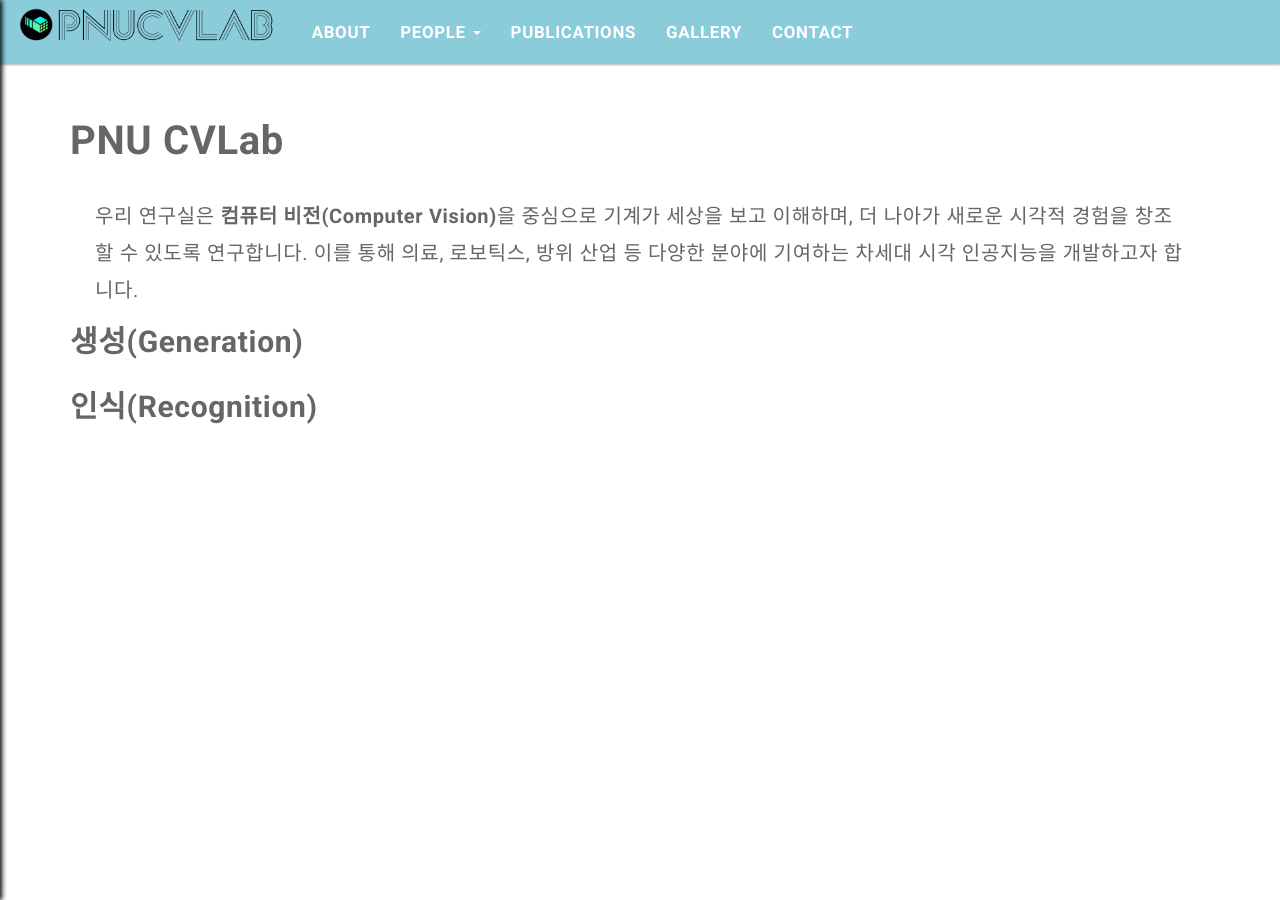
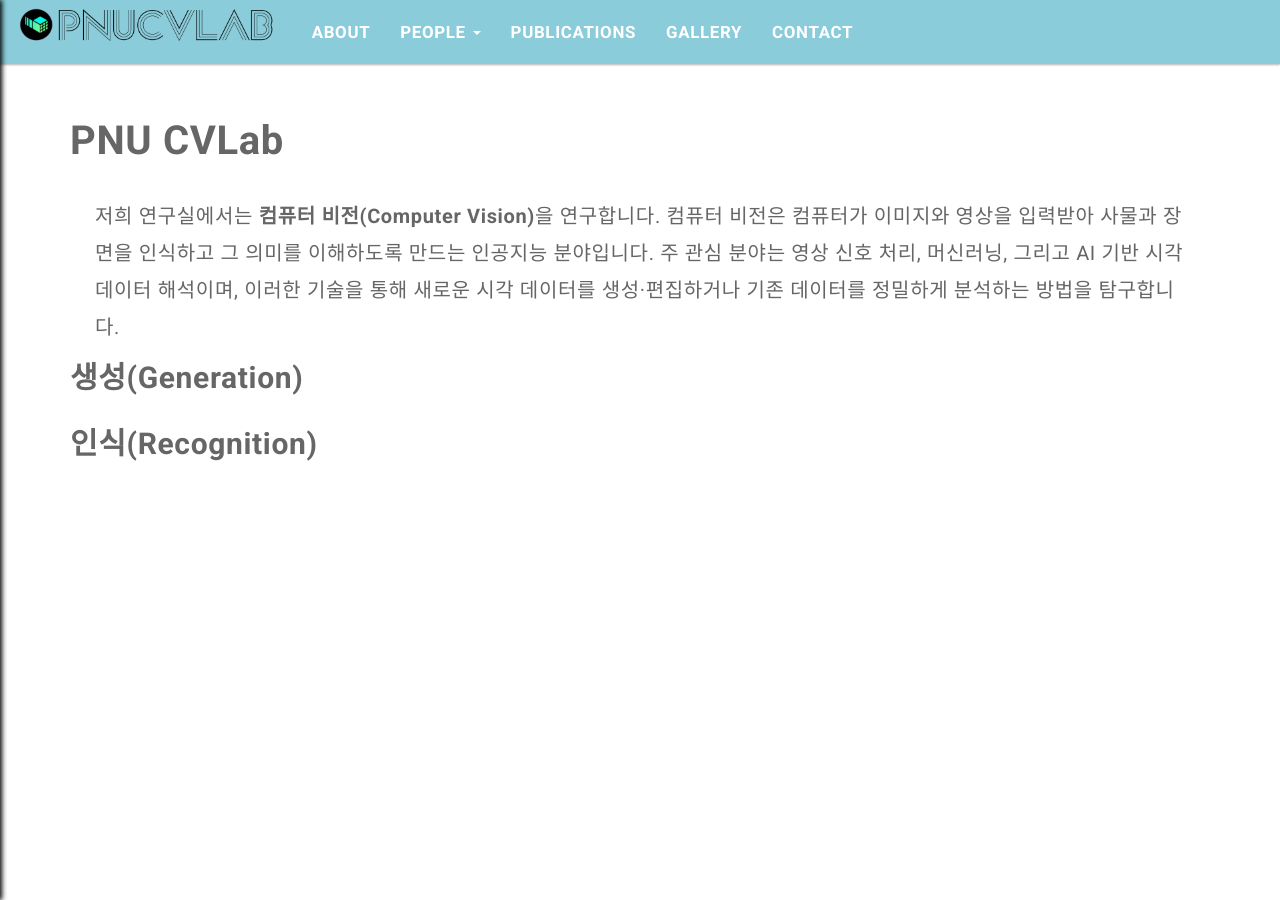
Before and after one commit to pnucvlab/pnucvlab.github.io, a Jekyll site: the page built from pages/about.html, in a window 1280 px wide. Built offline with Jekyll 4.4.1, drawn with Linux system fonts in a browser that asks for light colours.

Commit message:
add introduction

```diff
--- a/pages/about.html
+++ b/pages/about.html
@@ -6,11 +6,10 @@ permalink: /about/
 
 <p style="font-size:40px; margin-bottom:20px;"><strong>PNU CVLab</strong></p>
 <p class="introduction-body">
-    우리 연구실은 <strong>컴퓨터 비전(Computer Vision)</strong>을 중심으로
-    기계가 세상을 보고 이해하며, 더 나아가 새로운 시각적 경험을 창조할 수 있도록 연구합니다.
-    이를 통해 의료, 로보틱스, 방위 산업 등 다양한 분야에 기여하는
-    차세대 시각 인공지능을 개발하고자 합니다.
-  </p>
+    저희 연구실에서는 <strong>컴퓨터 비전(Computer Vision)</strong>을 연구합니다.
+    컴퓨터 비전은 컴퓨터가 이미지와 영상을 입력받아 사물과 장면을 인식하고 그 의미를 이해하도록 만드는 인공지능 분야입니다.
+    주 관심 분야는 영상 신호 처리, 머신러닝, 그리고 AI 기반 시각 데이터 해석이며, 이러한 기술을 통해 새로운 시각 데이터를 생성·편집하거나 기존 데이터를 정밀하게 분석하는 방법을 탐구합니다.
+</p>
 <p style="font-size:30px; margin-bottom:10px;"><strong>생성(Generation)</strong></p>
 
 <p style="font-size:30px; margin-bottom:10px;"><strong>인식(Recognition)</strong></p>
```
